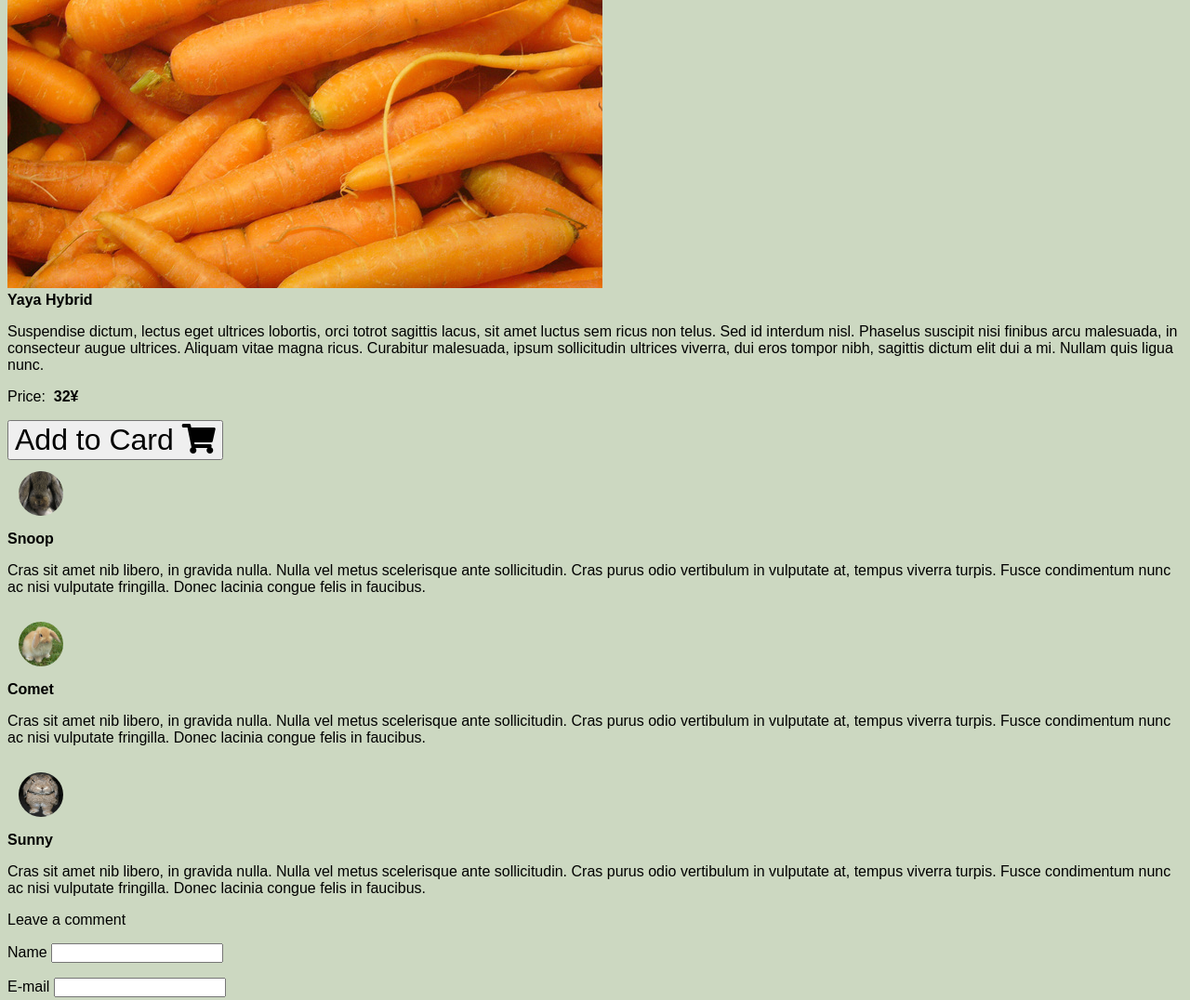
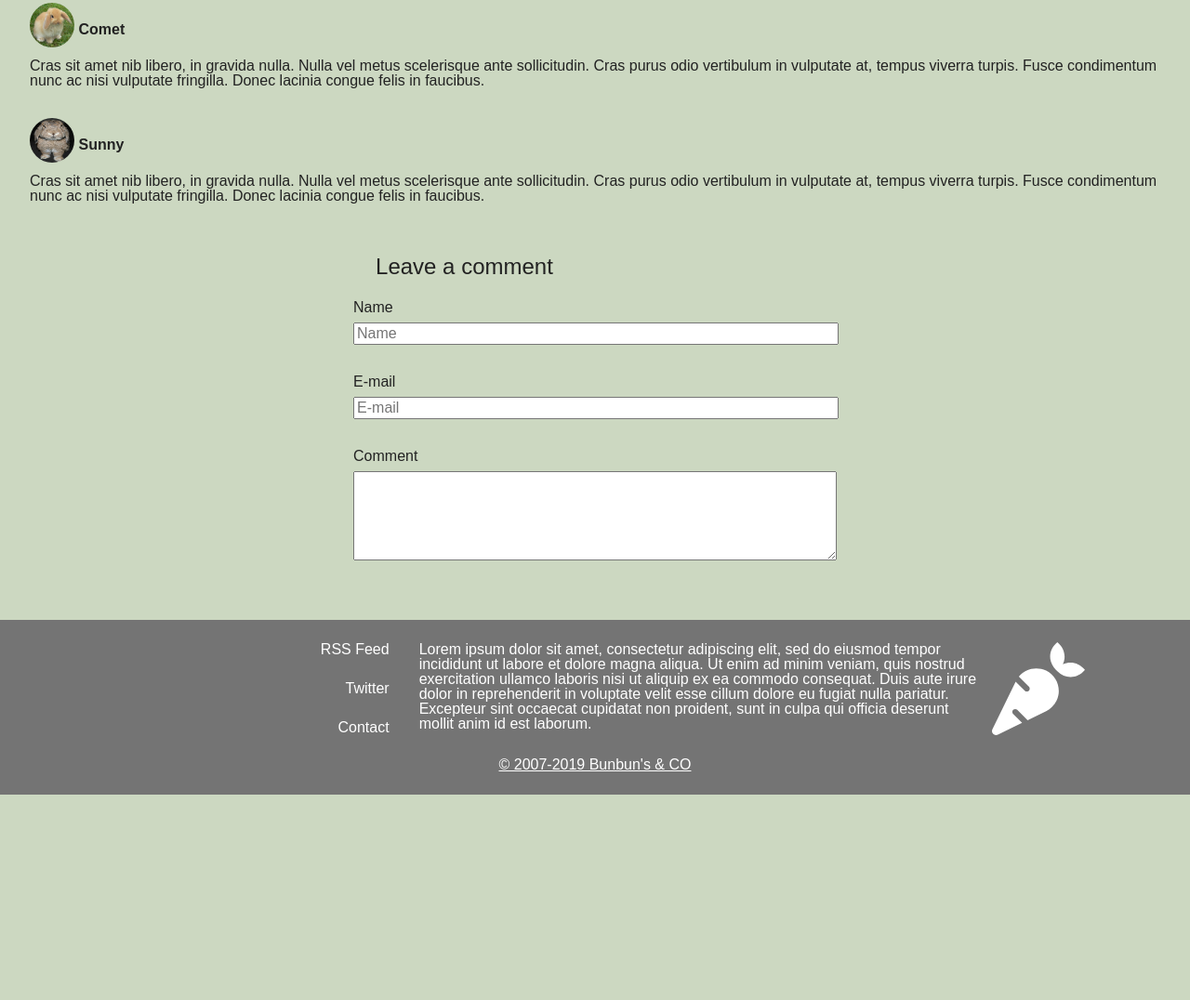
Before and after one commit to s-gabor/RM-iQuest, a plain HTML site: page week-05/pages/details.html in a window 1280 px wide. Shown: the part 561-1637 px from the top of the page at 93% size. After the commit the page ends 1416 px from the top, so only its background shows below. Drawn offline with Linux system fonts and the light colour scheme.

Commit message:
details page

```diff
--- a/week-05/css/style.css
+++ b/week-05/css/style.css
@@ -26,7 +26,7 @@ body {
 	flex-direction: column;
 	justify-content: space-between;
 }
-
+strong { font-weight: bold; }
 
 .button {
 	color: var(--secondary-color);
@@ -54,13 +54,9 @@ body {
 	margin-right: auto;
 }
 
-@media all and (min-width: 768px) {
-	.btn { font-size: 32px}
-}
-
-/* *************************************** */
+/* ****************************************************************************** */
 								/* MAIN HOME */
-/* *************************************** */
+/* ****************************************************************************** */
 .main__home {
 	min-height: 75vh;
 	color: var(--primary-color);
@@ -85,9 +81,9 @@ body {
 	.main__home__motto { font-size: 32px; }
 }
 
-/* *************************************** */
+/* ****************************************************************************** */
 								/* FOOTER */
-/* *************************************** */
+/* ****************************************************************************** */
 .footer {
 	color: var(--secondary-color);
 	background-color: var(--primary-color);
@@ -132,9 +128,9 @@ body {
 	}
 }
 
-/* *************************************** */
+/* ****************************************************************************** */
 								/* NAV BAR */
-/* *************************************** */
+/* ****************************************************************************** */
 .nav__title {
 	font-family: var(--title-font);
 	font-size: var(--xl);
@@ -175,7 +171,7 @@ body {
 	color: black;
 }
 
-/* INTERACTIVE BURGER MENU */
+/* INTERACTIVE  VIEW / HIDE  BUTTON */
 /* .burger-menu {
 	display: inline-block;
 	cursor: pointer;
@@ -198,29 +194,34 @@ body {
 	transform: rotate(45deg) translate(-6px, -6px);
 } */
 
-/* *************************************** */
+/* ****************************************************************************** */
 								/* SEARCH BAR */
-/* *************************************** */
+/* ****************************************************************************** */
 .container { padding: 1em; }
+.container__search { display: none; }
+.search__title {
+	color: var(--fourth-color);
+	font-size: 32px;
+	font-weight: bold;
+}
+@media all and (min-width: 768px) {
 	.container__search {
 		display: flex;
 		align-items: baseline;
 		list-style: none;
 		margin: 1em;
 	}
-.search__title {
-	display: none;
 }
-
-/* *************************************** */
+/* ****************************************************************************** */
 								/* MAIN LIST */
-/* *************************************** */
+/* ****************************************************************************** */
 .products-wrapper {
     display: grid;
     grid-template-columns: repeat(auto-fill, minmax(290px, 1fr));
     justify-items: center;
     color: #747474;
 }
+/* ******************************** Articles *********************************** */
 .article {
 	margin: 1em;
 	background-color: white;
@@ -242,15 +243,91 @@ body {
 	align-self: flex-start;
 }
 
-/* *************************************** */
+/* ****************************************************************************** */
 								/* DETAILS PAGE */
-/* *************************************** */
+/* ****************************************************************************** */
+.container__details {
+	padding: 1em;
+	color: var(--fourth-color);
+}
+.details__img {
+	width: 100%;
+}
+.container__details__description {
+	display: flex;
+	flex-direction: column;
+}
+.container__details__description strong {
+	display: block;
+	font-size: 18px;
+	text-align: center;
+	padding: 1em;
+}
+.container__details__price {
+	padding: 1em 0;
+}
+.container__details__price strong {
+	color: var(--third-color);
+}
+.container__details__price button {
+	margin: 0;
+}
+.container__details__price p {
+	margin: 1em 0;
+}
+@media all and (min-width: 768px) {
+	.container__details {
+		display: flex;
+	}
+	.details__img {
+		width: 400px;
+	}
+	.container__details__info {
+		padding: 0 1em 0 2em;
+		display: flex;
+		flex-direction: column;
+		justify-content: space-between;
+		align-items: flex-end;
+	}
+}
+/* ****************************** Comments ******************************* */
+.comment {
+	padding: 1em;
+}
 .comment__img {
 	width: 3em;
 	height: 3em;
 	border-radius: 3em;
-	padding: 0.75em;
+	margin-bottom: 0.75em;
 }
-.feedback-box {
-	width: 300px;
+/* ****************************** Feedback ******************************* */
+.container__feedback {
+	padding: 1em;
+	padding-right: 1.35em;
 }
+.container__feedback p {
+	padding: 1em;
+	font-size: 24px;
+}
+.container__feedback {
+	display: flex;
+	justify-content: center;
+}
+.container__feedback label[for] {
+	display: none;
+}
+.container__feedback input, textarea {
+	width: 100%;
+	margin-bottom: 2em;
+}
+.container__feedback textarea {
+	margin-top: 0.5em;
+}
+@media all and (min-width: 768px) {
+	.container__feedback label[for] {
+		display: block;
+	}
+	.container__feedback input {
+		margin-top: 0.5em;
+	}
+}
--- a/week-05/pages/details.html
+++ b/week-05/pages/details.html
@@ -2,78 +2,80 @@
 <html>
 <head>
 	<title>Products</title>
+	<meta name="viewport" content="initial-scale=1.0, maximum-scale=1.0, width=device-width, user-scalable=no" />
 	<link href="https://fonts.googleapis.com/css?family=Pacifico" rel="stylesheet">
 	<link rel="stylesheet" href="https://use.fontawesome.com/releases/v5.7.2/css/all.css" integrity="sha384-fnmOCqbTlWIlj8LyTjo7mOUStjsKC4pOpQbqyi7RrhN7udi9RwhKkMHpvLbHG9Sr" crossorigin="anonymous">
+	<link rel="stylesheet" type="text/css" href="../css/reset.css">
 	<link rel="stylesheet" type="text/css" href="../css/style.css">
 </head>
 <body>
 		<nav class="nav">
-		<ul class="container container__list">
-			<li class="text--m text--styled">Bunbun's</li>
-			<li><a class="link" href="./home.html">Home</a></li>
-			<li><a class="link" href="./list.html">List</a></li>
-			<li class="push"></li>
-			<li><a class="link fas fa-shopping-cart" href="#">&nbsp;Cart</a></li>
-			<li><a class="link" href="#">Log&nbsp;In</a></li>
-		</ul>
+				<span class="active nav__title">Bunbun's</span>
+				<div id="myLinks">
+					<a class="" href="./home.html">Home</a>
+					<a class="" href="./list.html">List</a>
+					<span class="push" href="#"></span>
+					<a class=" fas fa-shopping-cart" href="#">&nbsp;Cart</a>
+					<a class="" href="#">Log&nbsp;In</a>
+				</div>
+				<a href="javascript:void(0);" class="icon" onclick="myFunction()">
+					<i class="fa fa-bars fa-2x"></i>
+				</a>
 			</nav>
 
-	<main class="green gray">
-		<div class="flex">
-			<div class="margin3">
-				<img src="../mocks/img/italian-carrots-1536980-640x480.jpg">
+	<main class="container">
+		<div class="container__details">
+			<div class="">
+				<img class="details__img" src="../mocks/img/italian-carrots-1536980-640x480.jpg">
 			</div>
 
-			<div class="margin3 flex__col flex__col--between">
-				<div>
+			<div class="container__details__info">
+				<div class="container__details__description">
 					<strong>Yaya Hybrid</strong>
 					<p>
 						Suspendise dictum, lectus eget ultrices lobortis, orci totrot sagittis lacus, sit amet luctus sem ricus non telus. Sed id interdum nisl. Phaselus suscipit nisi finibus arcu malesuada, in consecteur augue ultrices. Aliquam vitae magna ricus. Curabitur malesuada, ipsum sollicitudin ultrices viverra, dui eros tompor nibh, sagittis dictum elit dui a mi. Nullam quis ligua nunc.
 					</p>
 				</div>
 
-				<div class="flex__col flex__col--right">
+				<div class="container__details__price">
 					<div>
-						<p>Price: <strong class="price--color">&nbsp;32&yen;</strong></p>
-						<button class="btn btn--m">Add to Card <i class="fas fa-shopping-cart"></i></button>
+						<p>Price: <strong class="">&nbsp;32&yen;</strong></p>
+						<button class="button">Add to Card <i class="fas fa-shopping-cart"></i></button>
 					</div>
 				</div>
 			</div>
 		</div>
 
-		<div>
-			<div class="flex margin3">
+		<div class="container__comments">
+			<div class="comment">
 				<img class="comment__img" src="../mocks/img/bunnies-1394776-640x480.jpg">
-				<div>
 				<strong>Snoop</strong>
 				<p>Cras sit amet nib libero, in gravida nulla. Nulla vel metus scelerisque ante sollicitudin. Cras purus odio vertibulum in vulputate at, tempus viverra turpis. Fusce condimentum nunc ac nisi vulputate fringilla. Donec lacinia congue felis in faucibus.</p>
 			</div>
 			</div>
-			<div class="flex margin3">
+			<div class="comment">
 				<img class="comment__img" src="../mocks/img/mini-lop-bunny-1544971-640x608.jpg">
-				<div>
 				<strong>Comet</strong>
 				<p>Cras sit amet nib libero, in gravida nulla. Nulla vel metus scelerisque ante sollicitudin. Cras purus odio vertibulum in vulputate at, tempus viverra turpis. Fusce condimentum nunc ac nisi vulputate fringilla. Donec lacinia congue felis in faucibus.</p>
 			</div>
 			</div>
-			<div class="flex margin3">
+			<div class="comment">
 				<img class="comment__img" src="../mocks/img/paule-rabbit-1381844-639x923.jpg">
-				<div>
 				<strong>Sunny</strong>
 				<p>Cras sit amet nib libero, in gravida nulla. Nulla vel metus scelerisque ante sollicitudin. Cras purus odio vertibulum in vulputate at, tempus viverra turpis. Fusce condimentum nunc ac nisi vulputate fringilla. Donec lacinia congue felis in faucibus.</p>
 			</div>
 			</div>
 		</div>
-		<div class="flex flex--center margin3">
-			<div class="flex__col feedback-box">
+		<div class="container__feedback">
+			<div class="">
 				<p class="text--m">Leave a comment</p>
-				<span>Name</span>
-				<input type="text" name="name">
-				<p></p>
-				E-mail
-				<input type="email" name="email">
-				<p></p>
-				Comment
+				<label for="name">Name</label>
+				<input type="text" name="name" placeholder="Name">
+				<!-- <p></p> -->
+				<label for="email">E-mail</label>
+				<input type="email" name="email" placeholder="E-mail">
+				<!-- <p></p> -->
+				<label>Comment</label>
 				<textarea rows="5"></textarea>
 			</div>
 		</div>
@@ -82,26 +84,26 @@
 
 
 	<footer class="footer">
-		<div class="flex__col flex__col--right pad1">
+			<div class="footer__top">
+				<div class="footer__top__links">
 					<p><a class="link" href="#">RSS Feed</a></p>
 					<p><a class="link" href="#">Twitter</a></p>
 					<p><a class="link" href="#">Contact</a></p>
 				</div>
 
-		<div class="flex__col pad1">
+				<div class="footer__top__p">
 					<p>
 						Lorem ipsum dolor sit amet, consectetur adipiscing elit, sed do eiusmod tempor incididunt ut labore et dolore magna aliqua. Ut enim ad minim veniam, quis nostrud exercitation ullamco laboris nisi ut aliquip ex ea commodo consequat. Duis aute irure dolor in reprehenderit in voluptate velit esse cillum dolore eu fugiat nulla pariatur. Excepteur sint occaecat cupidatat non proident, sunt in culpa qui officia deserunt mollit anim id est laborum.
 					</p>
-			<a class="link" href="">&copy; 2007-2019 Bunbun's & CO</a>
 				</div>
 
-		<div class="flex__col flex__col--centered">
+				<div class="footer__top__logo">
 					<svg
 						aria-hidden="true"
 						focusable="false"
 						data-prefix="fas"
 						data-icon="carrot"
-				class="svg-inline--fa fa-carrot fa-w-16 logo"
+						class="svg-inline--fa fa-carrot fa-w-16"
 						role="img"
 						xmlns="http://www.w3.org/2000/svg"
 						viewBox="0 0 512 512"
@@ -113,6 +115,21 @@
 						</path>
 					</svg>
 				</div>
+			</div>
+			<div class="footer__bottom">
+				<a class="footer__bottom__link" href="">&copy; 2007-2019 Bunbun's & CO</a>
+			</div>
 		</footer>
+
+	<script>
+		function myFunction() {
+			var x = document.getElementById("myLinks");
+			if (x.style.display === "block") {
+			x.style.display = "none";
+			} else {
+			x.style.display = "block";
+			}
+		}
+	</script>
 </body>
 </html>
```
Also changed, not shown: week-05/pages/list.html (+1 -1 lines), week-05/models/models.js (added), 2 other files. Lines whose indentation alone changed are shown as unchanged.
